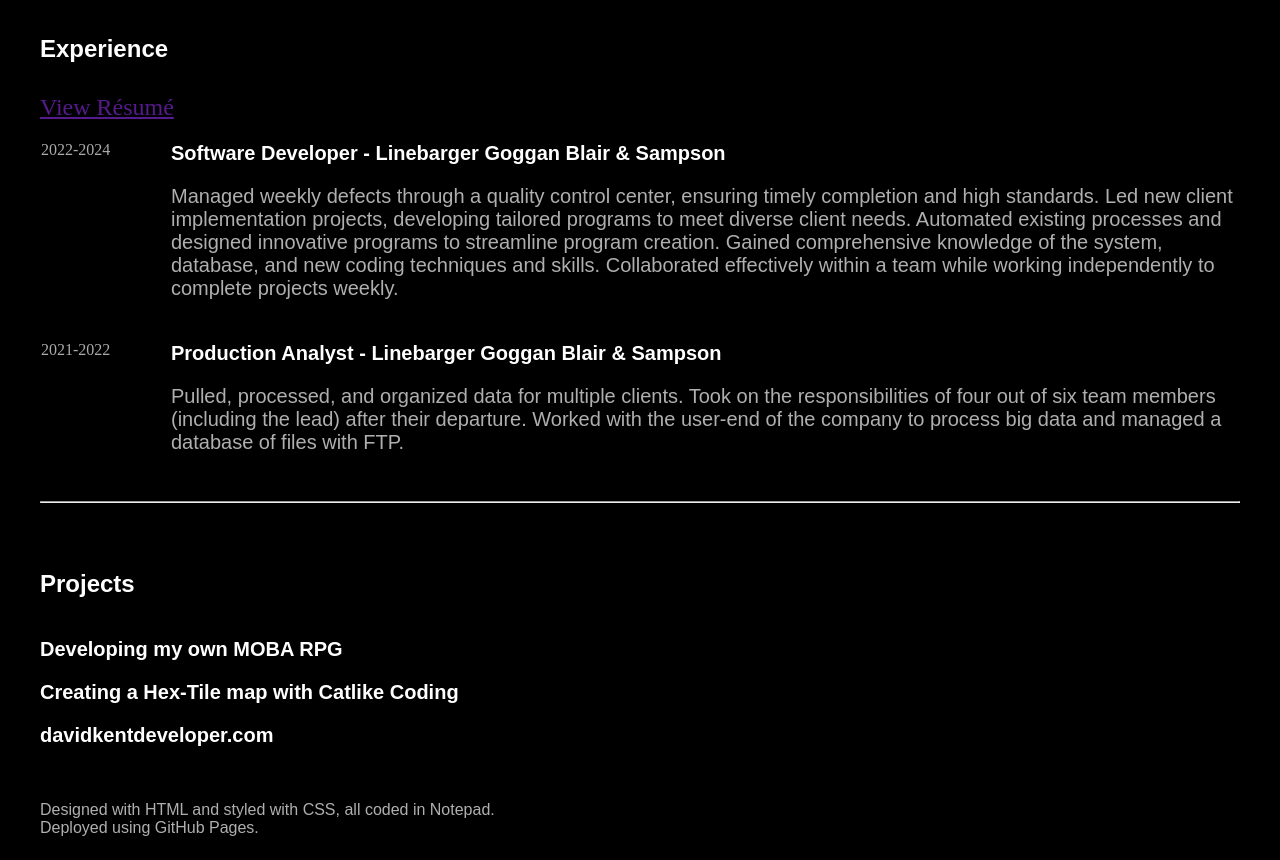
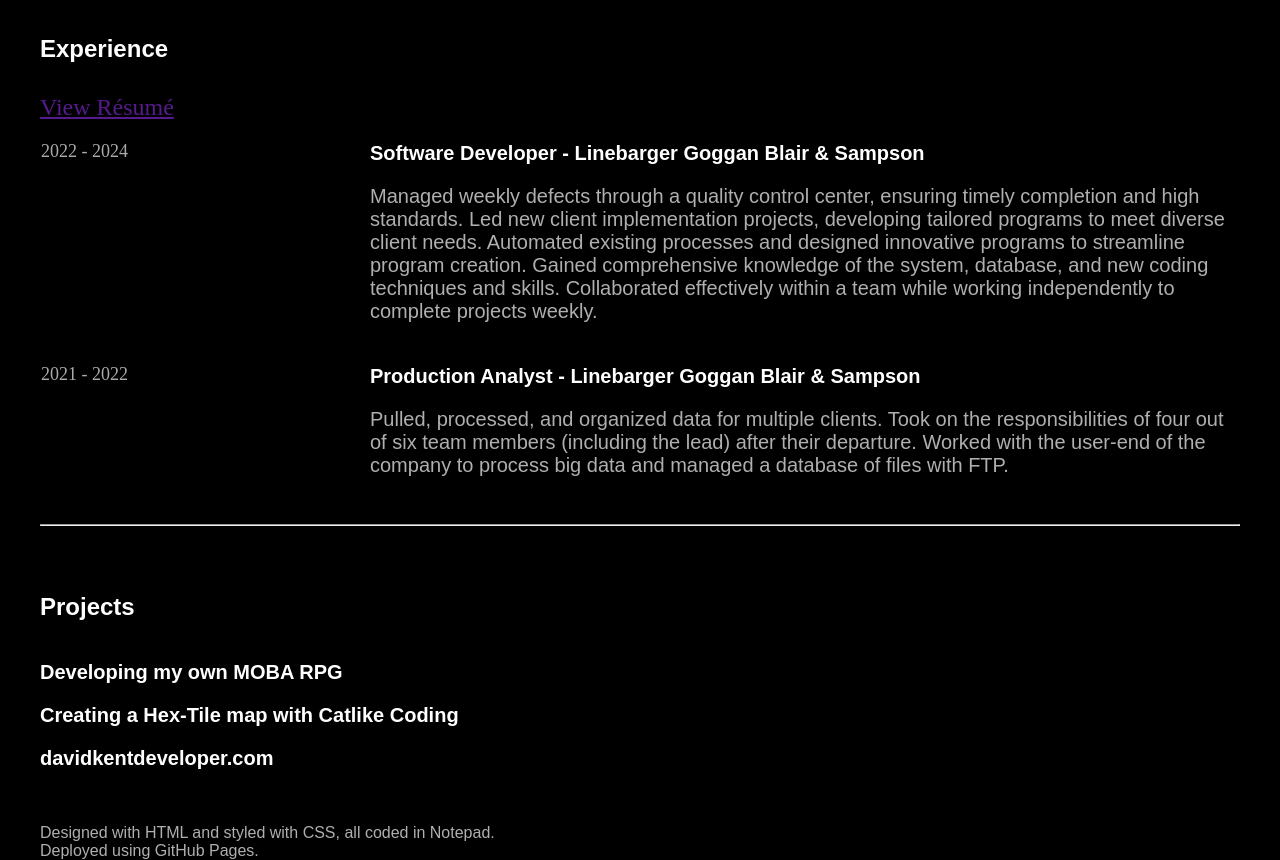
Before and after one commit to DavidKent-AppPrgm/website-portfolio, a plain HTML site: page index.html in a window 1280 px wide. Shown: the part 840-1700 px from the top of the page. Drawn offline with Linux system fonts and the light colour scheme.

Commit message:
Add files via upload

```diff
--- a/index.html
+++ b/index.html
@@ -46,14 +46,14 @@
     <!-- Desktop Table layout -->
     <table class="desktop-view">
       <tr>
-        <th>2022-2024</th>
+        <th class="exp-dates">2022 - 2024</th>
         <td>
           <p style="font-weight:bold;color:white;">Software Developer - Linebarger Goggan Blair & Sampson</p>
           <p>Managed weekly defects through a quality control center, ensuring timely completion and high standards. Led new client implementation projects, developing tailored programs to meet diverse client needs. Automated existing processes and designed innovative programs to streamline program creation. Gained comprehensive knowledge of the system, database, and new coding techniques and skills. Collaborated effectively within a team while working independently to complete projects weekly.</p>
         </td>
       </tr>
       <tr>
-        <th>2021-2022</th>
+        <th class="exp-dates">2021 - 2022</th>
         <td>
           <p style="font-weight:bold;color:white;">Production Analyst - Linebarger Goggan Blair & Sampson</p>
           <p>Pulled, processed, and organized data for multiple clients. Took on the responsibilities of four out of six team members (including the lead) after their departure. Worked with the user-end of the company to process big data and managed a database of files with FTP.</p>
@@ -63,11 +63,11 @@
 
     <!-- Mobile layout -->
     <div class="mobile-view">
-      <p style="color:#AAAAAA;">2022-2024</p>
+      <p class="exp-dates">2022 - 2024</p>
       <p style="font-weight:bold;color:white;">Software Developer - Linebarger Goggan Blair & Sampson</p>
       <p>Managed weekly defects through a quality control center, ensuring timely completion and high standards. Led new client implementation projects, developing tailored programs to meet diverse client needs. Automated existing processes and designed innovative programs to streamline program creation. Gained comprehensive knowledge of the system, database, and new coding techniques and skills. Collaborated effectively within a team while working independently to complete projects weekly.</p>
 
-      <p style="color:#AAAAAA;">2021-2022</p>
+      <p class="exp-dates">2021 - 2022</p>
       <p style="font-weight:bold;color:white;">Production Analyst - Linebarger Goggan Blair & Sampson</p>
       <p>Pulled, processed, and organized data for multiple clients. Took on the responsibilities of four out of six team members (including the lead) after their departure. Worked with the user-end of the company to process big data and managed a database of files with FTP.</p>
     </div>
--- a/styles.css
+++ b/styles.css
@@ -31,6 +31,12 @@
   font-family: 'Poppins', sans-serif;
 }
 
+.exp-dates {
+  font-size: 18px;
+  font-weight: normal;
+  color: #AAAAAA;
+}
+
 /* Default desktop view ------------------------------------------------------*/
 .mobile-view {
   display: none;
@@ -45,11 +51,9 @@
 .desktop-view th {
   vertical-align: top;
   text-align: left;
-  font-size: 16px;
-  font-weight: normal;
-  color: #AAAAAA;
   width: 128px;
   padding-top: 20px;
+  padding-right: 200px;
 }
 
 .desktop-view td {
```
